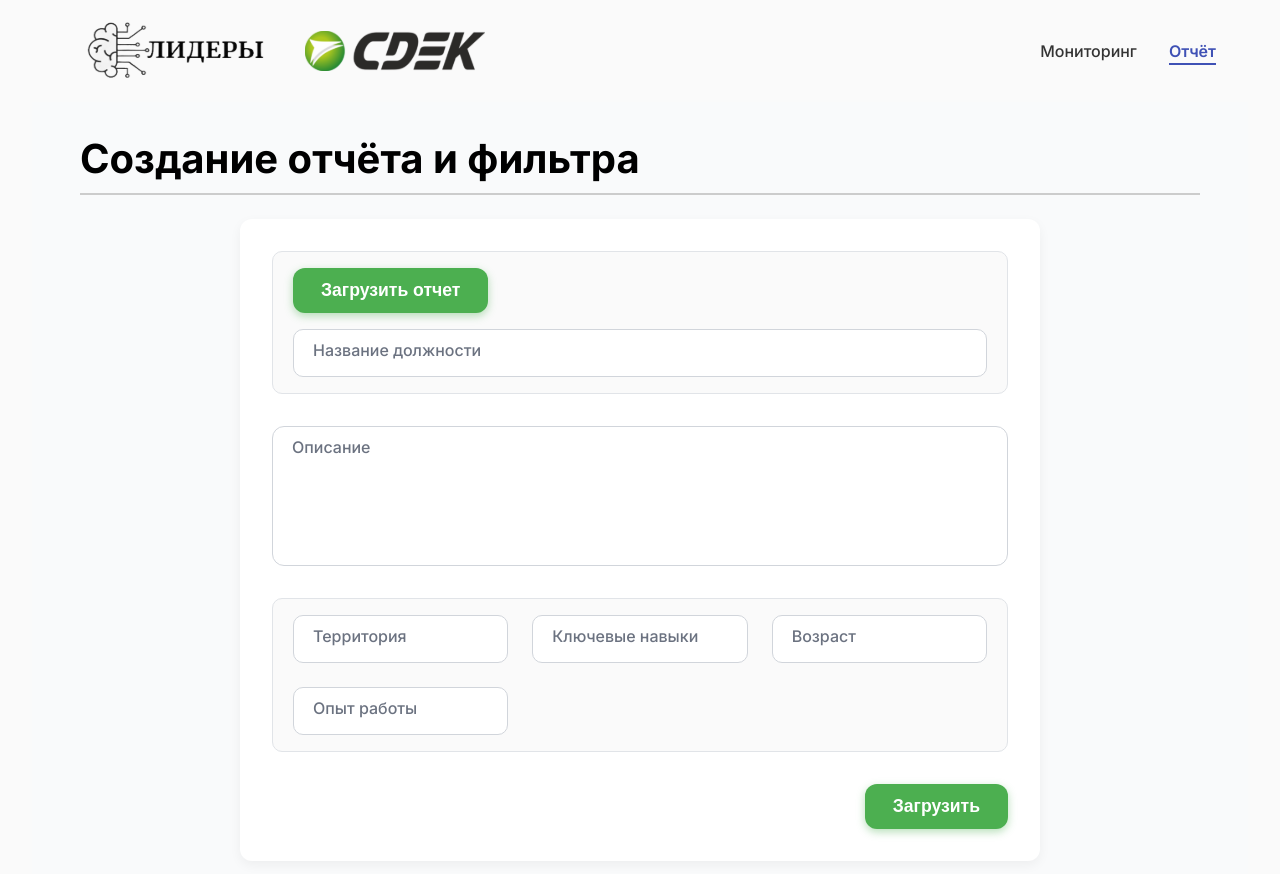
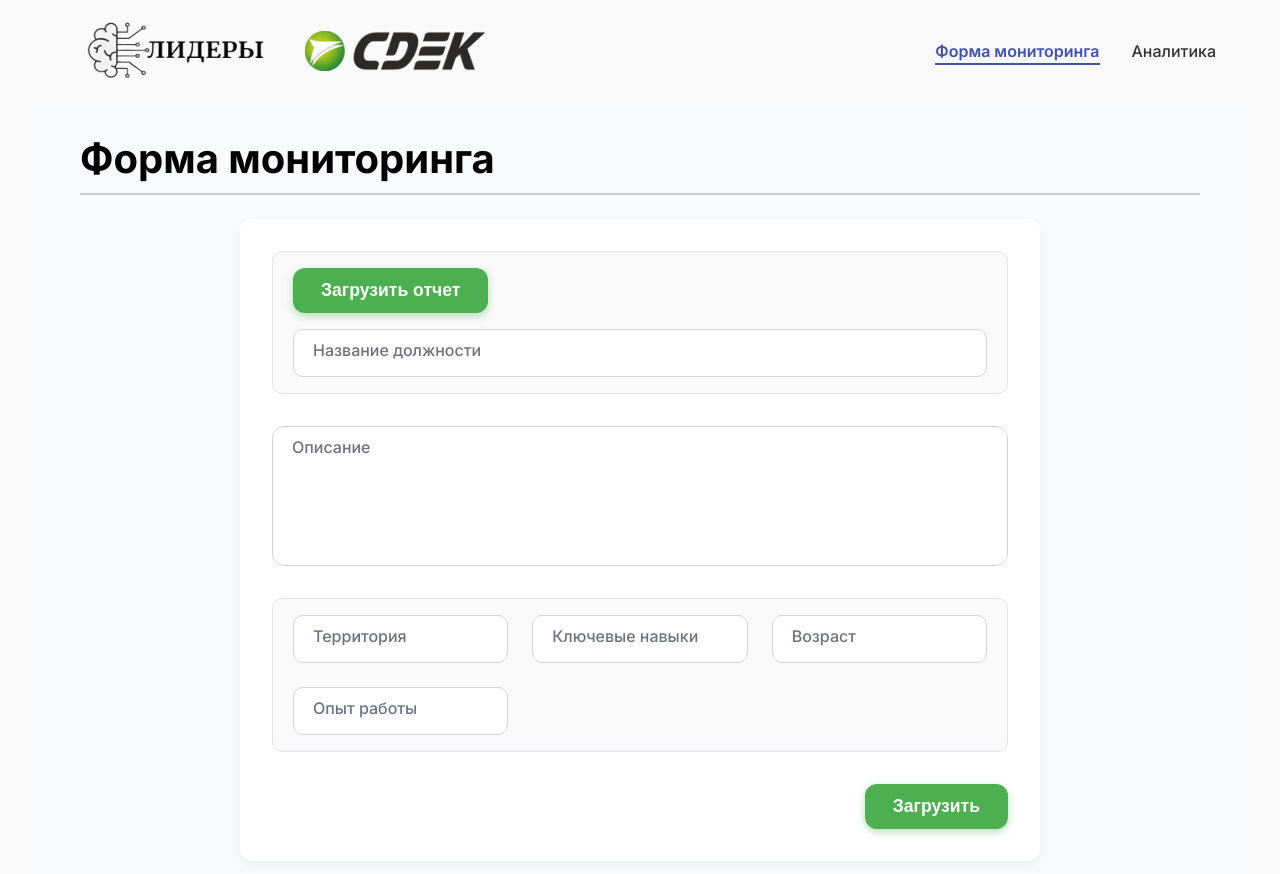
Before and after one commit to nikitakuvsh/cdekhakaton_frontend, a React (Create React App) app: page /reports in a window 1280 px wide. Shown: the top 874 px of the page. Built offline with nearby package versions, Linux system fonts and the light colour scheme.

Commit message:
renaming components

```diff
--- a/src/App.js
+++ b/src/App.js
@@ -16,7 +16,7 @@ function App() {
         <Routes>
           <Route path="/monitoring" element={<Monitoring />} />
           <Route path="/reports" element={<Reports />} />
-          <Route path="*" element={<Navigate to="/monitoring" replace />} />
+          <Route path="*" element={<Navigate to="/reports" replace />} />
         </Routes>
       </div>
     </div>
--- a/src/components/Header/Header.jsx
+++ b/src/components/Header/Header.jsx
@@ -33,22 +33,23 @@ export default function Header() {
                     <ul className='header__nav-list' onClick={closeMenu}>
                         <li>
                             <NavLink
+                                to="/reports"
+                                className={({ isActive }) =>
+                                    isActive ? 'header__nav-link header__nav-link--active' : 'header__nav-link'
+                                }
+                            >
+                                Форма мониторинга
+                            </NavLink>
+                        </li>
+
+                        <li>
+                            <NavLink
                                 to="/monitoring"
                                 className={({ isActive }) =>
                                     isActive ? 'header__nav-link header__nav-link--active' : 'header__nav-link'
                                 }
                             >
-                                Мониторинг
-                            </NavLink>
-                        </li>
-                        <li>
-                            <NavLink
-                                to="/reports"
-                                className={({ isActive }) =>
-                                    isActive ? 'header__nav-link header__nav-link--active' : 'header__nav-link'
-                                }
-                            >
-                                Отчёт
+                                Аналитика
                             </NavLink>
                         </li>
                     </ul>
--- a/src/components/Monitoring/Monitoring.jsx
+++ b/src/components/Monitoring/Monitoring.jsx
@@ -1,15 +1,23 @@
-import './Monitoring.css';
+import { useNavigate } from 'react-router-dom';
+import { useState } from 'react';
+
+// Компоненты
 import buttonIcon from '../../images/icons/monitoring-button.svg';
 import SectionHeader from '../../components/SectionHeader/SectionHeader';
-import { useNavigate } from 'react-router-dom';
+
+// Стили
+import './Monitoring.css';
 
 export default function Monitoring() {
 
     const navigate = useNavigate();
+    const [countFilters, setCountFilters] = useState(5);
+    const [countVacancies, setCountVacancies] = useState(12);
+    const [countCandidats, setCountCadidats] = useState(8);
 
     return (
         <div className='monitoring'>
-            <SectionHeader title="Мониторинг" />
+            <SectionHeader title="Аналитика" />
 
             <div className='monitoring__controls'>
                 <button className='monitoring__toggle-button' onClick={() => navigate('/reports')} aria-label='Перейти к отчётам и фильтрам'>
@@ -17,9 +25,9 @@ export default function Monitoring() {
                 </button>
 
                 <div className='monitoring__info-group'>
-                    <span className='monitoring__info-item'>Фильтры: 5</span>
-                    <span className='monitoring__info-item'>Вакансии: 12</span>
-                    <span className='monitoring__info-item'>Кандидаты: 8</span>
+                    <span className='monitoring__info-item'>Фильтры: {countFilters}</span>
+                    <span className='monitoring__info-item'>Вакансии: {countVacancies}</span>
+                    <span className='monitoring__info-item'>Кандидаты: {countCandidats}</span>
                 </div>
             </div>
 
--- a/src/components/Reports/Reports.jsx
+++ b/src/components/Reports/Reports.jsx
@@ -4,7 +4,7 @@ import './Reports.css';
 export default function Reports() {
     return (
         <div className="reports">
-            <SectionHeader title="Создание отчёта и фильтра" />
+            <SectionHeader title="Форма мониторинга" />
 
             <form className="reports__form">
                 <div className="reports__row reports__row--inline">
```
